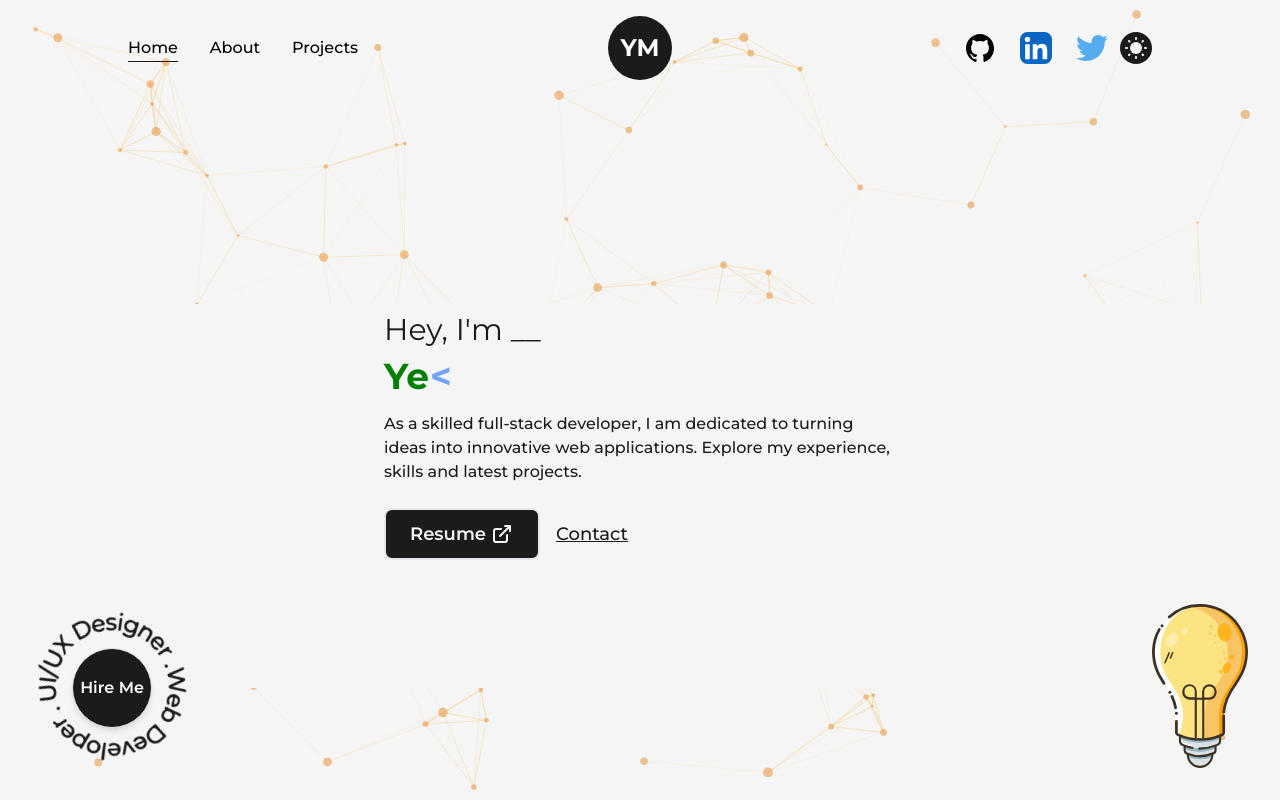
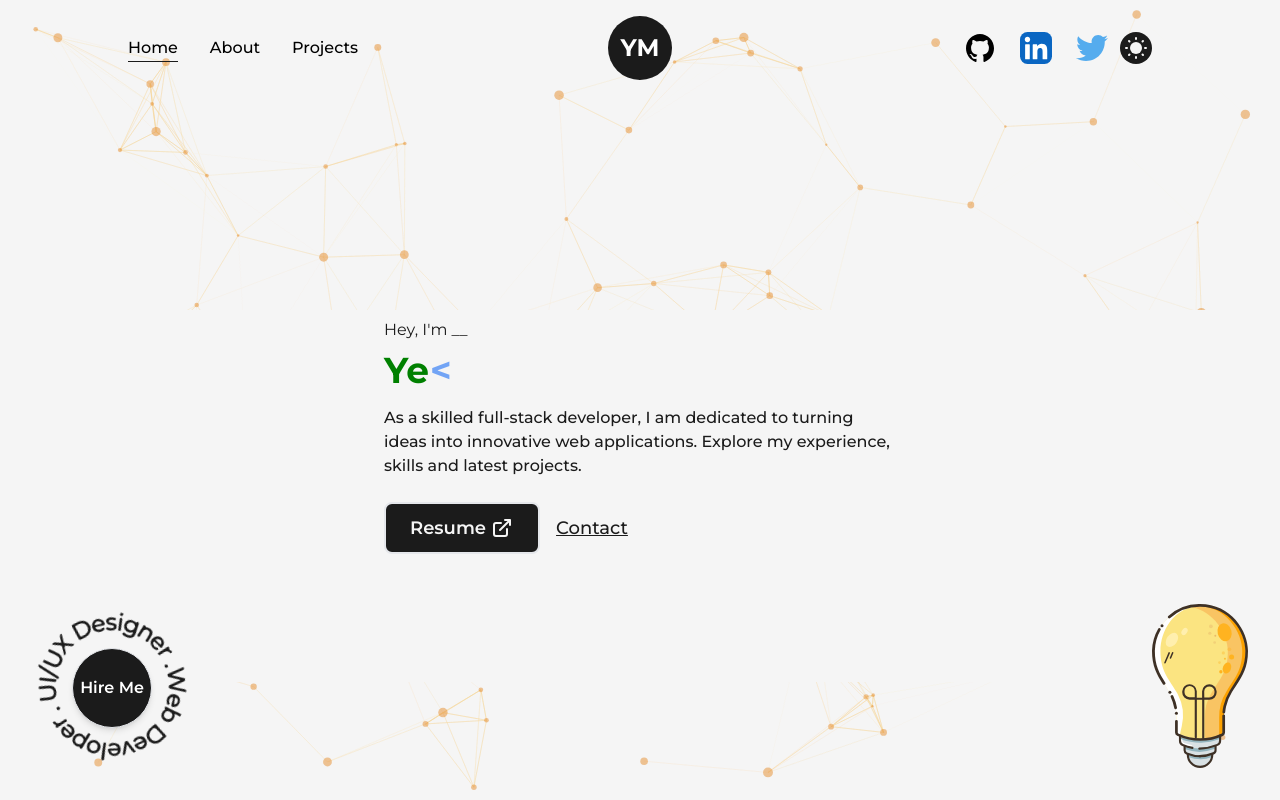
Before and after one commit to yeshmandava/Personal-Portfolio, a Next.js app: page / in a window 1280 px wide. Shown: the top 800 px of the page. Built offline with nearby package versions, Linux system fonts and the light colour scheme.

Commit message:
Update index.js

```diff
--- a/src/pages/index.js
+++ b/src/pages/index.js
@@ -53,7 +53,7 @@ export default function Home() {
             <div className="w-1/2 md:w-1/1 sm:w-1/1 flex flex-col items-start self-center">
 
               {/* <div className="text-left text-3xl"> */}
-              <div className="text-left  text-3xl md:text-5xl">
+              <div className="text-left">
                 <AnimatedText text="Hey, I'm __" className="font-normal" />
               </div>
 
```
